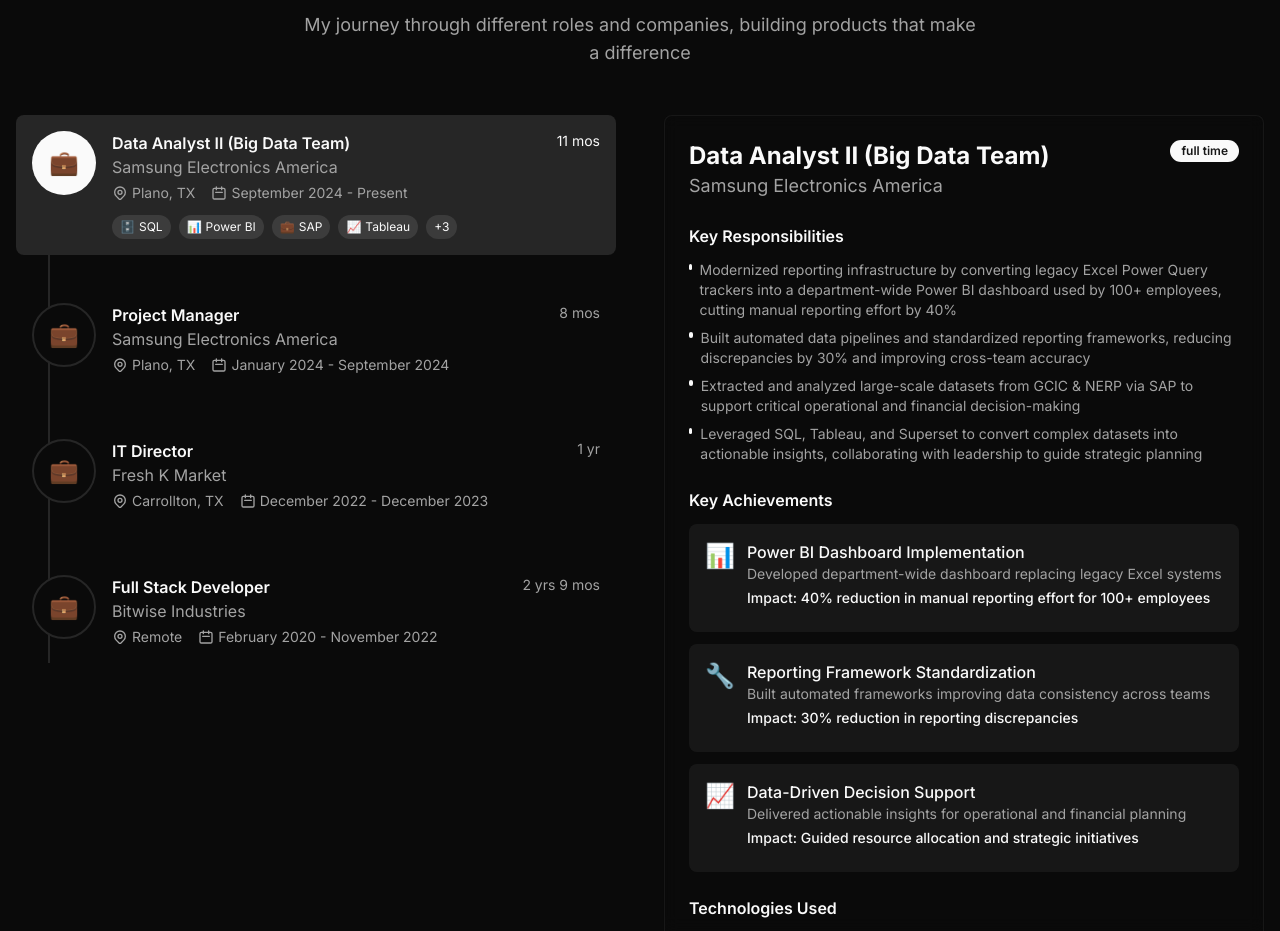
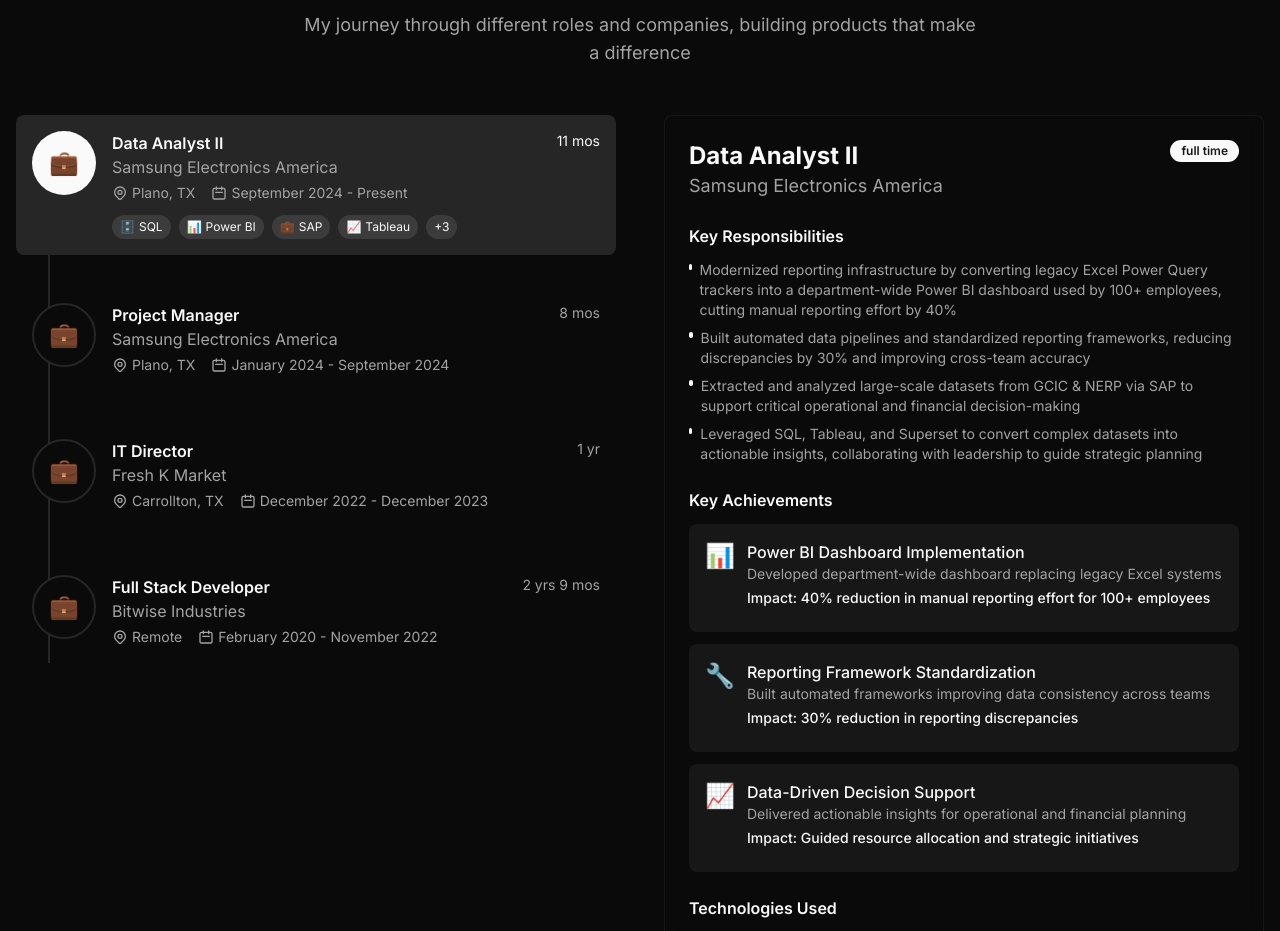
Before and after one commit to swz22/portfolio-jk, a Next.js app: page / in a window 1280 px wide. Shown: the part 4525-5456 px from the top of the page. Built offline with nearby package versions, Linux system fonts and the light colour scheme; no server answers.

Commit message:
refactor: update experience data

```diff
--- a/data/experience.ts
+++ b/data/experience.ts
@@ -5,7 +5,7 @@
     id: 'samsung-data-analyst',
     company: 'Samsung Electronics America',
     logo: '/companies/samsung-logo.png',
-    role: 'Data Analyst II (Big Data Team)',
+    role: 'Data Analyst II ',
     type: 'full-time',
     duration: {
       start: new Date('2024-09-01'),
```
